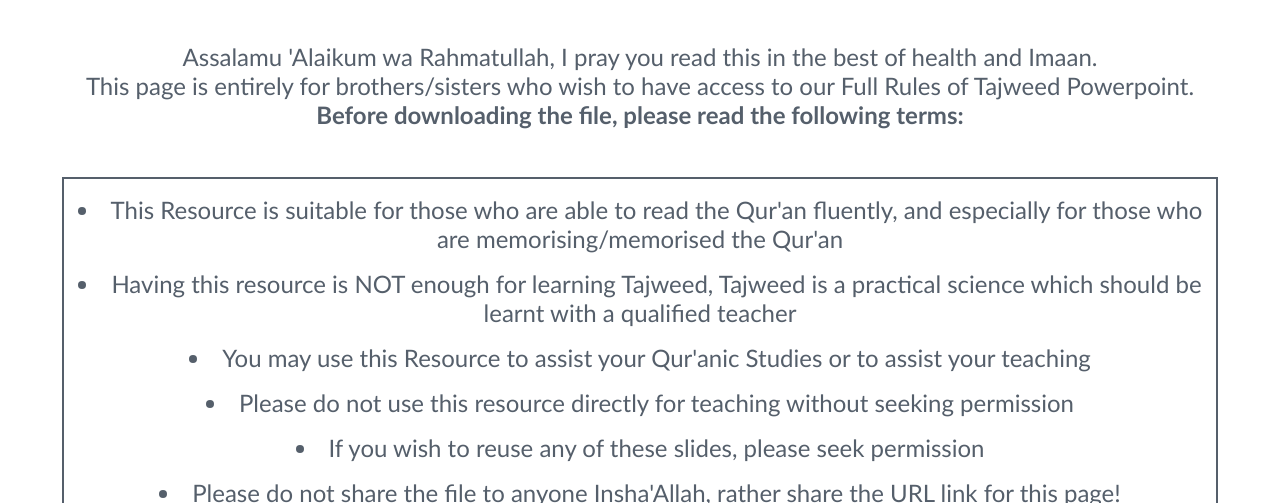
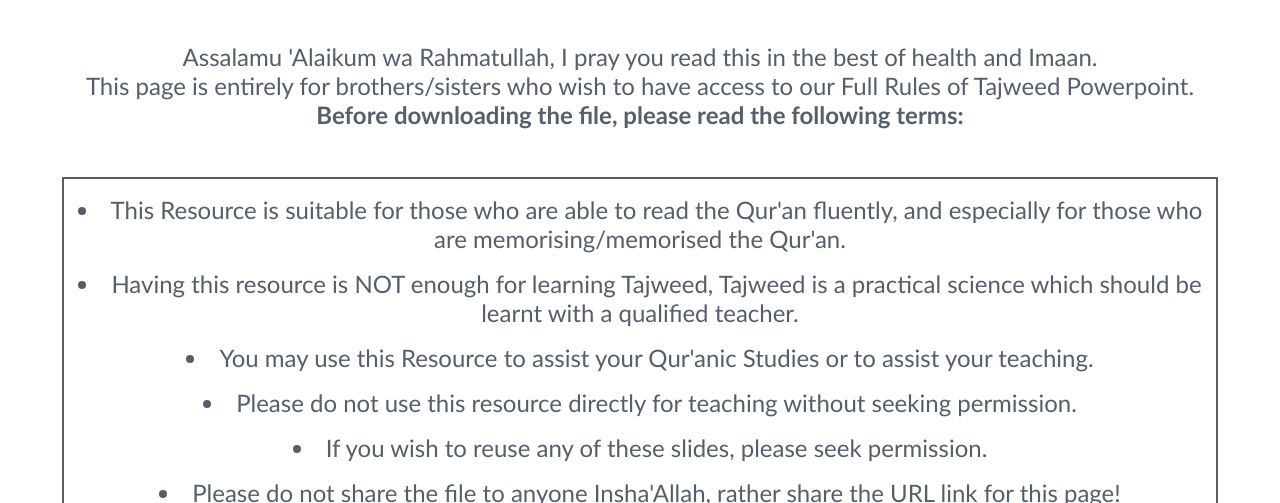
Before and after one commit to uzairs786/Tajweed-Resource, a plain HTML site: page index.html in a window 1280 px wide. Shown: the part 297-800 px from the top of the page. Drawn offline with Linux system fonts and the light colour scheme.

Commit message:
add full stops to list

```diff
--- a/index.html
+++ b/index.html
@@ -29,16 +29,16 @@
 
         <ul id="details">
             <li>This Resource is suitable for those who are able to read the Qur'an fluently, and especially for
-                those who are memorising/memorised the Qur'an</li>
+                those who are memorising/memorised the Qur'an.</li>
             <li>Having this resource is NOT enough for learning Tajweed, Tajweed is a practical science which should
-                be learnt with a qualified teacher</li>
-            <li>You may use this Resource to assist your Qur'anic Studies or to assist your teaching</li>
-            <li>Please do not use this resource directly for teaching without seeking permission</li>
-            <li>If you wish to reuse any of these slides, please seek permission</li>
+                be learnt with a qualified teacher.</li>
+            <li>You may use this Resource to assist your Qur'anic Studies or to assist your teaching.</li>
+            <li>Please do not use this resource directly for teaching without seeking permission.</li>
+            <li>If you wish to reuse any of these slides, please seek permission.</li>
             <li>Please do not share the file to anyone Insha'Allah, rather share the URL link for this page!</li>
             <li>If there are any questions, you may contact me using the details below.</li>
-            <li>Please remember me in your Du'aas if you have benefitted from this work</li>
-            <li>Any benefit has come from Allah, and any mistakes have come from myself</li>
+            <li>Please remember me in your Du'aas if you have benefitted from this work.</li>
+            <li>Any benefit has come from Allah, and any mistakes have come from myself.</li>
         </ul>
     </section>
     <br>
```
